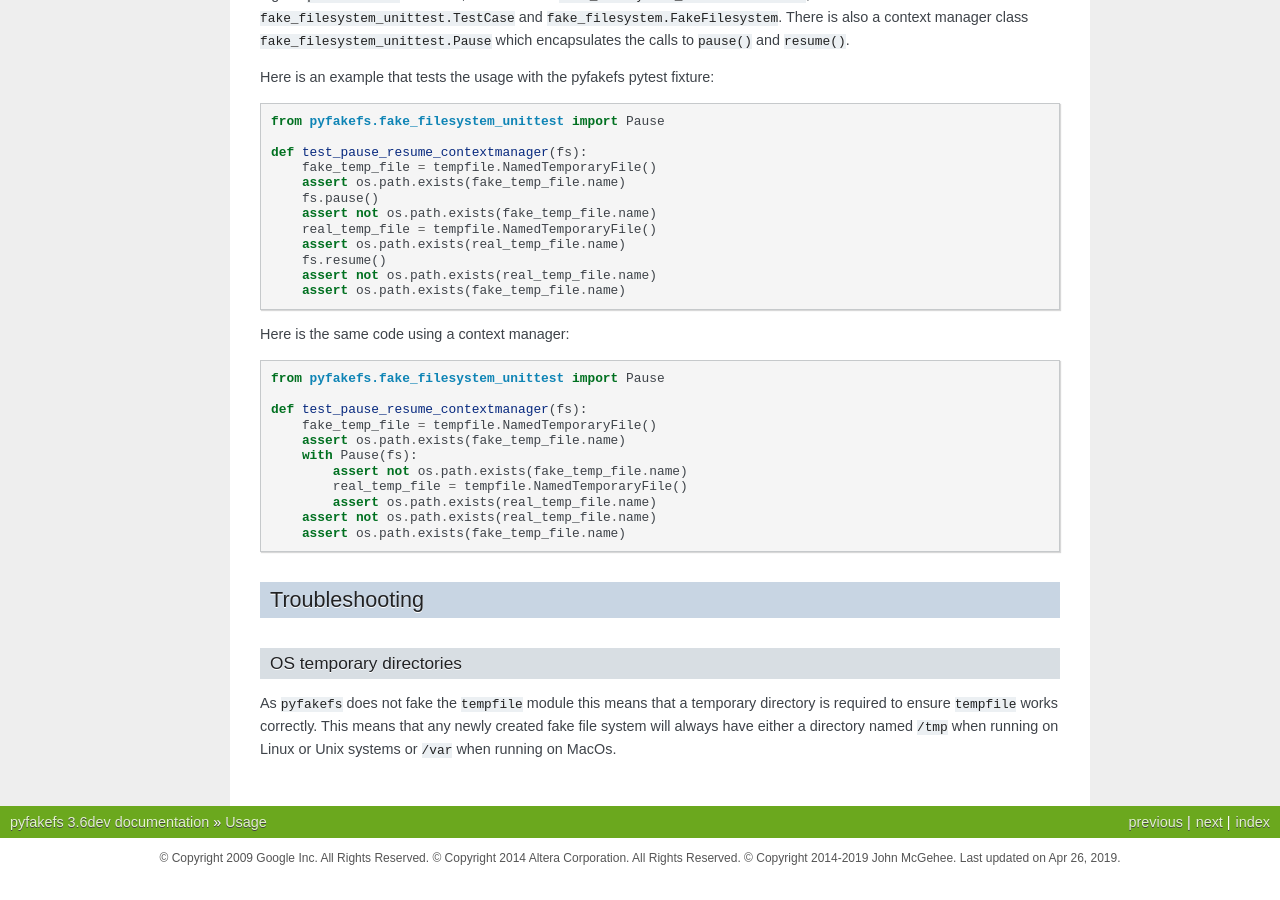
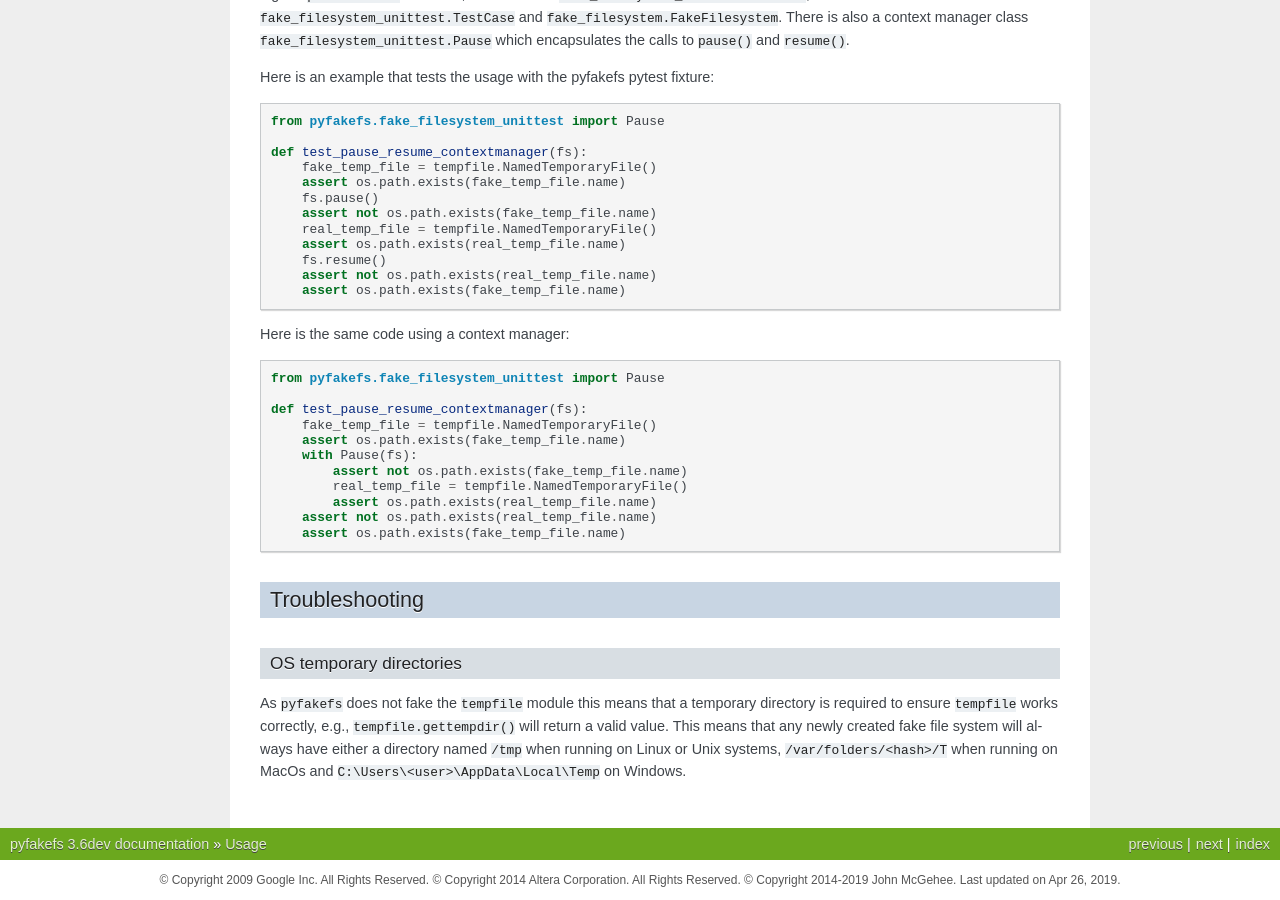
Before and after one commit to pytest-dev/pyfakefs, a Sphinx documentation site: the page built from docs/usage.rst, in a window 1280 px wide and 900 px high, scrolled down 6711 px. Built offline with Sphinx 7.4.7, drawn with Linux system fonts in a browser that asks for light colours; before the commit the page ends 7589 px from its top, so only the background shows below that.

Commit message:
add windows info

```diff
--- a/docs/usage.rst
+++ b/docs/usage.rst
@@ -468,7 +468,8 @@
 ~~~~~~~~~~~~~~~~~~~~~~~~
 
 As ``pyfakefs`` does not fake the ``tempfile`` module this means that a
-temporary directory is required to ensure ``tempfile`` works correctly.
-This means that any newly created fake file system will always have
-either a directory named ``/tmp`` when running on Linux or Unix systems
-or ``/var`` when running on MacOs.
+temporary directory is required to ensure ``tempfile`` works correctly, e.g.,
+``tempfile.gettempdir()`` will return a valid value. This means that any
+newly created fake file system will always have either a directory named
+``/tmp`` when running on Linux or Unix systems, ``/var/folders/<hash>/T``
+when running on MacOs and ``C:\Users\<user>\AppData\Local\Temp`` on Windows.
```
